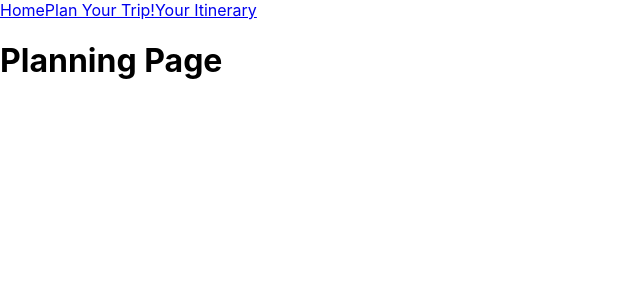
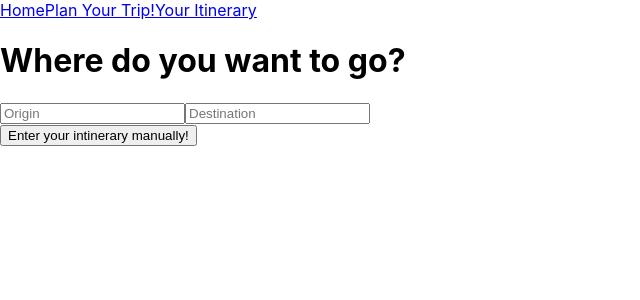
Before and after one commit to ScarlettEller1715/Kerouapp, a React (Create React App) app: page /planning in a window 1280 px wide. Shown: the top 300 px of the page, without its empty margins (0-640 px from the left). Built offline with nearby package versions, Linux system fonts and the light colour scheme.

Commit message:
Added basic forms and buttons

```diff
--- /dev/null
+++ b/src/APIForm.js
@@ -0,0 +1,12 @@
+import React from "react";
+
+function APIForm() {
+    return (
+        <form>
+            <input type="text" placeholder="Origin"/>
+            <input type="text" placeholder="Destination" />
+        </form>
+    )
+}
+
+export default APIForm;
--- a/src/App.css
+++ /dev/null
@@ -1,38 +0,0 @@
-.App {
-  text-align: center;
-}
-
-.App-logo {
-  height: 40vmin;
-  pointer-events: none;
-}
-
-@media (prefers-reduced-motion: no-preference) {
-  .App-logo {
-    animation: App-logo-spin infinite 20s linear;
-  }
-}
-
-.App-header {
-  background-color: #282c34;
-  min-height: 100vh;
-  display: flex;
-  flex-direction: column;
-  align-items: center;
-  justify-content: center;
-  font-size: calc(10px + 2vmin);
-  color: white;
-}
-
-.App-link {
-  color: #61dafb;
-}
-
-@keyframes App-logo-spin {
-  from {
-    transform: rotate(0deg);
-  }
-  to {
-    transform: rotate(360deg);
-  }
-}
--- a/src/Home.js
+++ b/src/Home.js
@@ -2,7 +2,12 @@ import React from "react";
 
 function Home() {
     return(
-        <h1>Homepage</h1>
+        <div>
+            <h1>Welcome to KerouacApp</h1>
+            <h2>Your roadtrip planning application</h2>
+            <p>Explanation paragraph goes here.</p>
+            <button>Plan Your Trip!</button>
+        </div>
     )
 }
 
--- /dev/null
+++ b/src/ManualForm.js
@@ -0,0 +1,15 @@
+import react from "react";
+
+function ManualForm() {
+    return (
+        <form>
+            <input type="text" placeholder="Origin"/>
+            <input type="text" placeholder="Destination"/>
+            <input type="text" placeholder="Distance in Miles"/>
+            <input type="text" placeholder="Travel Time"/>
+            <input type="text" placeholder="Gascost"/>
+        </form>
+    )
+}
+
+export default ManualForm;
--- a/src/Planning.js
+++ b/src/Planning.js
@@ -1,8 +1,27 @@
-import React from "react";
+import React, { useState } from "react";
+import APIForm from "./APIForm";
+import ManualForm from "./ManualForm";
 
 function Planning() {
+
+    const [showForm, setShowForm] = useState(false)
+
+    function showManualForm() {
+        setShowForm(!showForm)
+    }
+
+
     return (
-        <h1>Planning Page</h1>
+        <div>
+            <h1>Where do you want to go?</h1>
+            <div>
+                <APIForm />
+            </div>
+            <button onClick={showManualForm}>Enter your intinerary manually!</button>
+            <div className={showForm ? "form" : "hidden"}>
+                <ManualForm />
+            </div>
+        </div>
     )
 }
 
--- a/src/index.css
+++ b/src/index.css
@@ -11,3 +11,7 @@ code {
   font-family: source-code-pro, Menlo, Monaco, Consolas, 'Courier New',
     monospace;
 }
+
+.hidden {
+  visibility: hidden;
+}
```
